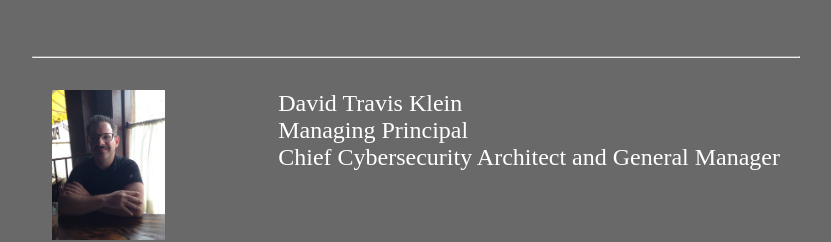
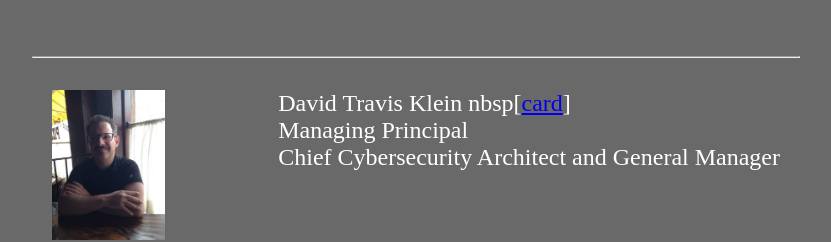
Before and after one commit to StrategicDigitalDefense/StrategicDigitalDefense.github.io, a plain HTML site: page index.html in a window 1280 px wide. Shown: the part 530-772 px from the top of the page, without its empty margins (224-1055 px from the left). Drawn offline with Linux system fonts and the light colour scheme.

Commit message:
Added a link to the business-card from index.html

```diff
--- a/index.html
+++ b/index.html
@@ -30,7 +30,7 @@
             <img class="alignleft" src="self_austin_shadowed.jpg" alt="self_austin_shadowed" width="113" height="150" />
 
             <div class="alignright" >
-                David Travis Klein<br />
+                David Travis Klein&nbsp;nbsp[<a href="./DTK-SDD.vcf">card</a>]<br />
                 Managing Principal<br />
                 Chief Cybersecurity Architect and General Manager<br />
             </div>
```
